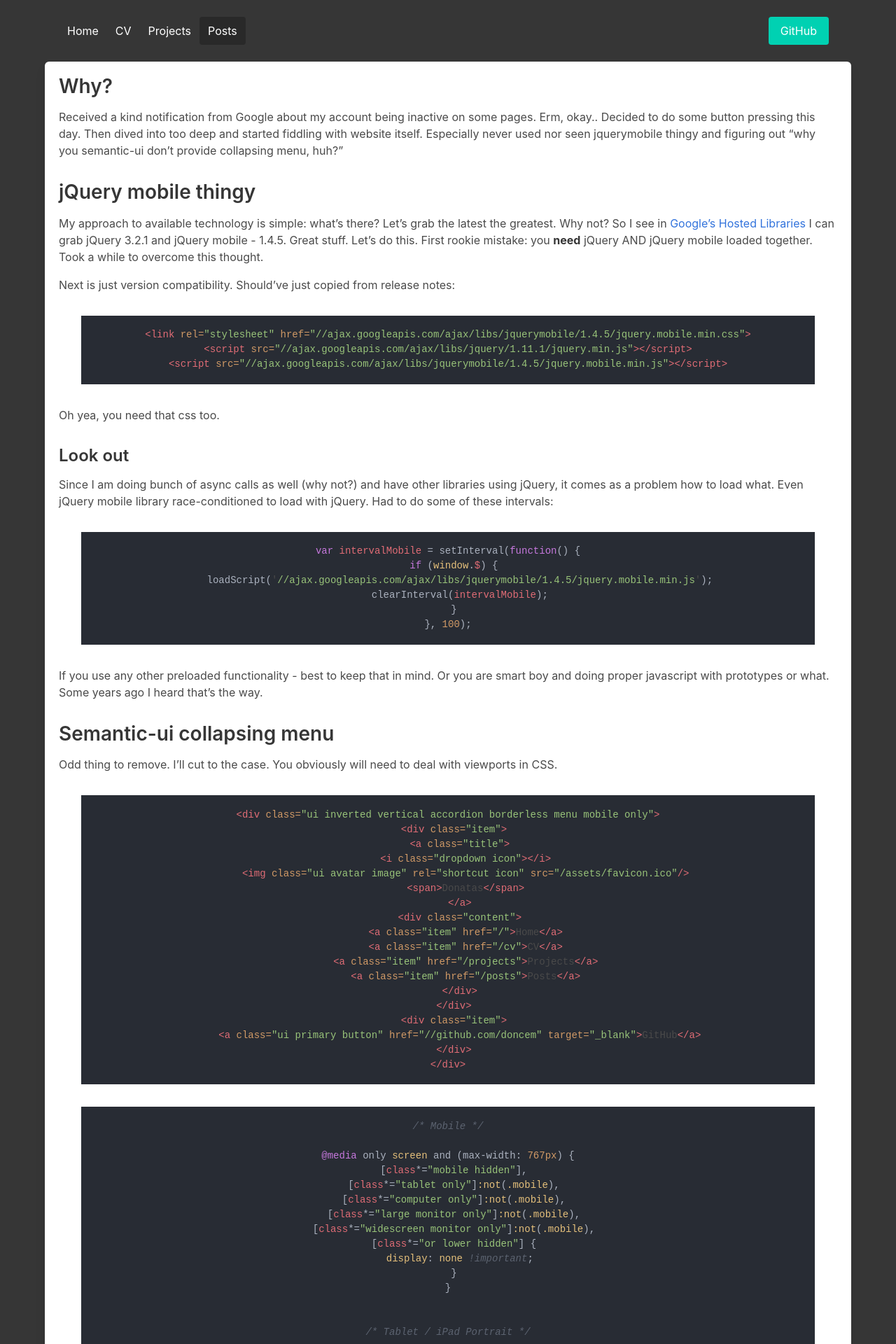
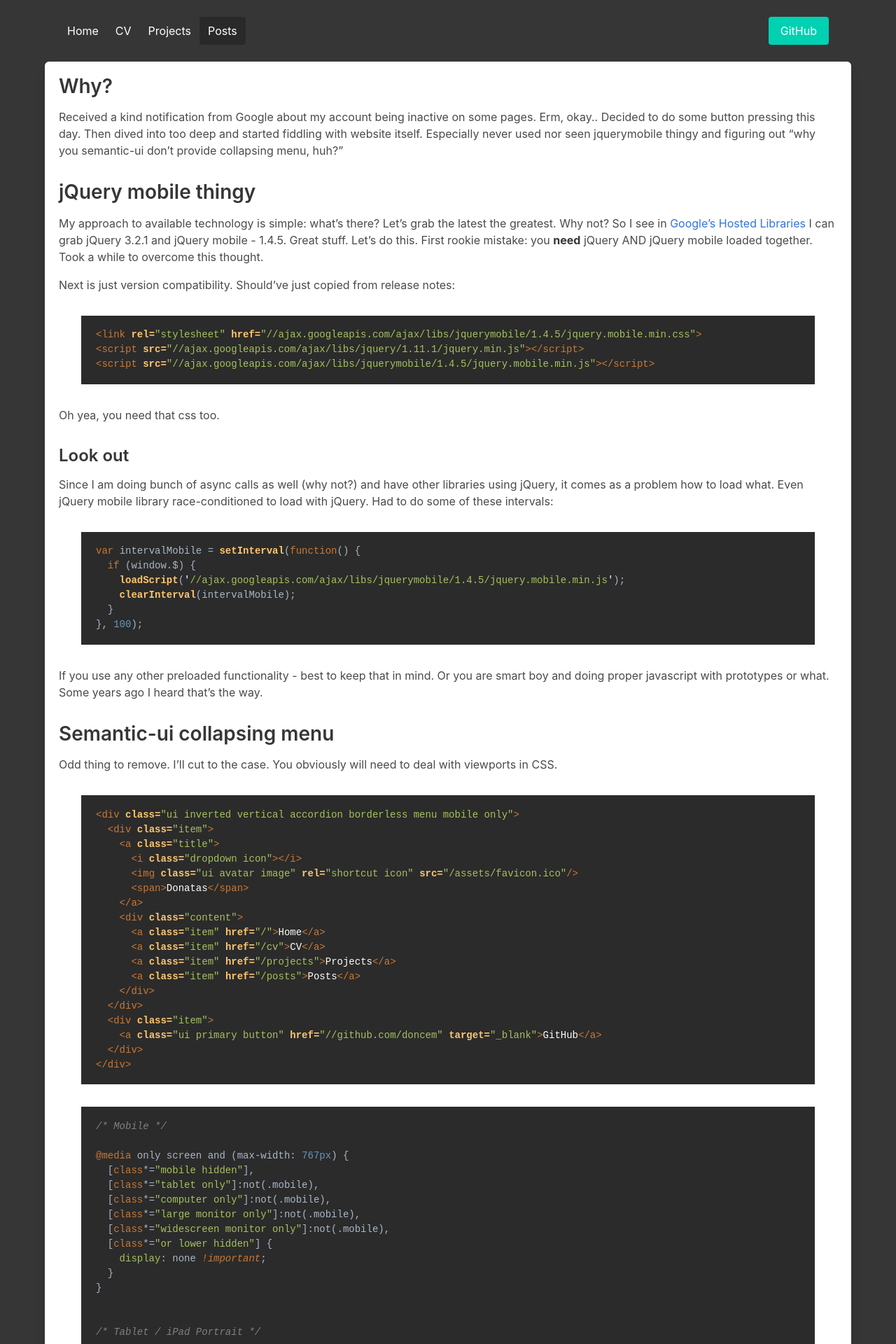
Before and after one commit to doncem/doncem.github.io, a Jekyll site: the page built from _posts/2017-04-16-fruitless-attempts-to-get-frontend-right.md, in a window 1280 px wide. Shown: the top 1920 px of the page at 70% size. Built offline with Jekyll 4.4.1, drawn with Linux system fonts in a browser that asks for light colours; nearby versions of some CDN libraries; a script that is not in the unit is left out.

```diff
--- a/_includes/header.html
+++ b/_includes/header.html
@@ -4,6 +4,7 @@
 <title>{{ site.title }}{% if page.title != null %} - {{ page.title }}{% endif %}</title>
 <link rel="shortcut icon" href="/assets/favicon.ico" />
 <link rel="stylesheet" href="/assets/css/main.css" />
+<link rel="stylesheet" href="/assets/css/pygments-darcula.css" />
 <script type="text/javascript">
 window.loadScript = function(source) {
   var elem = document.createElement('script');
--- /dev/null
+++ b/assets/css/pygments-darcula.css
@@ -0,0 +1,72 @@
+/*! Darcula theme; https://github.com/alem0lars/vim-colorscheme-darcula */
+.highlight, .highlight pre, .highlight table { background: #2b2b2b !important; color: #ffffff !important; }
+.highlight .hll { background-color: #ffffcc !important; }
+.highlight  { background: #2b2b2b !important; color: #a9b7c6 !important; background-color: #2b2b2b !important; }
+.highlight .c { color: #808080 !important; font-style: italic !important; background-color: #2b2b2b !important; } /* Comment */
+.highlight .err { color: #a9b7c6 !important; background-color: #2b2b2b !important; } /* Error */
+.highlight .g { color: #a9b7c6 !important; background-color: #2b2b2b !important; } /* Generic */
+.highlight .k { color: #cc7832 !important; background-color: #2b2b2b !important; } /* Keyword */
+.highlight .l { color: #a9b7c6 !important; background-color: #2b2b2b !important; } /* Literal */
+.highlight .n, .highlight .h { color: #a9b7c6 !important; background-color: #2b2b2b !important; } /* Name */
+.highlight .o { color: #a9b7c6 !important; background-color: #2b2b2b !important; } /* Operator */
+.highlight .x { color: #a9b7c6 !important; background-color: #2b2b2b !important; } /* Other */
+.highlight .p { color: #a9b7c6 !important; background-color: #2b2b2b !important; } /* Punctuation */
+.highlight .cm { color: #808080 !important; font-style: italic !important; background-color: #2b2b2b !important; } /* Comment.Multiline */
+.highlight .cp { color: #cc7832 !important; background-color: #2b2b2b !important; } /* Comment.Preproc */
+.highlight .c1 { color: #808080 !important; font-style: italic !important; background-color: #2b2b2b !important; } /* Comment.Single */
+.highlight .cs { color: #808080 !important; font-style: italic !important; background-color: #2b2b2b !important; } /* Comment.Special */
+.highlight .gd { color: #8c0909 !important; background-color: #2b2b2b !important; } /* Generic.Deleted */
+.highlight .ge { color: #a9b7c6 !important; text-decoration: underline !important; background-color: #2b2b2b !important; } /* Generic.Emph */
+.highlight .gr { color: #a9b7c6 !important; background-color: #2b2b2b !important; } /* Generic.Error */
+.highlight .gh { color: #a9b7c6 !important; font-weight: bold !important; background-color: #2b2b2b !important; } /* Generic.Heading */
+.highlight .gi { color: #a9b7c6 !important; font-weight: bold !important; background-color: #47840d !important; } /* Generic.Inserted */
+.highlight .go { color: #bfbfbf !important; background-color: #313233 !important; } /* Generic.Output */
+.highlight .gp { color: #a9b7c6 !important; background-color: #2b2b2b !important; } /* Generic.Prompt */
+.highlight .gs { color: #a9b7c6 !important; background-color: #2b2b2b !important; } /* Generic.Strong */
+.highlight .gu { color: #a9b7c6 !important; font-weight: bold !important; background-color: #2b2b2b !important; } /* Generic.Subheading */
+.highlight .gt { color: #ffffff !important; background-color: #990000 !important; } /* Generic.Traceback */
+.highlight .kc { color: #cc7832 !important; background-color: #2b2b2b !important; } /* Keyword.Constant */
+.highlight .kd { color: #cc7832 !important; background-color: #2b2b2b !important; } /* Keyword.Declaration */
+.highlight .kn { color: #cc7832 !important; background-color: #2b2b2b !important; } /* Keyword.Namespace */
+.highlight .kp { color: #cc7832 !important; background-color: #2b2b2b !important; } /* Keyword.Pseudo */
+.highlight .kr { color: #cc7832 !important; background-color: #2b2b2b !important; } /* Keyword.Reserved */
+.highlight .kt { color: #a9b7c6 !important; background-color: #2b2b2b !important; } /* Keyword.Type */
+.highlight .ld { color: #a9b7c6 !important; background-color: #2b2b2b !important; } /* Literal.Date */
+.highlight .m { color: #6897bb !important; background-color: #2b2b2b !important; } /* Literal.Number */
+.highlight .s { color: #a5c25c !important; background-color: #2b2b2b !important; } /* Literal.String */
+.highlight .na { color: #ffc66d !important; font-weight: bold !important; background-color: #2b2b2b !important; } /* Name.Attribute */
+.highlight .nb { color: #a9b7c6 !important; background-color: #2b2b2b !important; } /* Name.Builtin */
+.highlight .nc { color: #a9b7c6 !important; background-color: #2b2b2b !important; } /* Name.Class */
+.highlight .no { color: #9876aa !important; font-style: italic !important; background-color: #2b2b2b !important; } /* Name.Constant */
+.highlight .nd { color: #a9b7c6 !important; background-color: #2b2b2b !important; } /* Name.Decorator */
+.highlight .ni { color: #a9b7c6 !important; background-color: #2b2b2b !important; } /* Name.Entity */
+.highlight .ne { color: #a9b7c6 !important; background-color: #2b2b2b !important; } /* Name.Exception */
+.highlight .nf { color: #ffc66d !important; font-weight: bold !important; background-color: #2b2b2b !important; } /* Name.Function */
+.highlight .nl { color: #a5c25c !important; background-color: #2b2b2b !important; } /* Name.Label */
+.highlight .nn { color: #a9b7c6 !important; background-color: #2b2b2b !important; } /* Name.Namespace */
+.highlight .nx { color: #a9b7c6 !important; background-color: #2b2b2b !important; } /* Name.Other */
+.highlight .py { color: #a9b7c6 !important; background-color: #2b2b2b !important; } /* Name.Property */
+.highlight .nt { color: #cc7832 !important; background-color: #2b2b2b !important; } /* Name.Tag */
+.highlight .nv { color: #cc7832 !important; background-color: #2b2b2b !important; } /* Name.Variable */
+.highlight .ow { color: #cc7832 !important; background-color: #2b2b2b !important; } /* Operator.Word */
+.highlight .w { color: #a9b7c6 !important; background-color: #2b2b2b !important; } /* Text.Whitespace */
+.highlight .mf { color: #6897bb !important; background-color: #2b2b2b !important; } /* Literal.Number.Float */
+.highlight .mh { color: #6897bb !important; background-color: #2b2b2b !important; } /* Literal.Number.Hex */
+.highlight .mi { color: #6897bb !important; background-color: #2b2b2b !important; } /* Literal.Number.Integer */
+.highlight .mo { color: #6897bb !important; background-color: #2b2b2b !important; } /* Literal.Number.Oct */
+.highlight .sb { color: #a5c25c !important; background-color: #2b2b2b !important; } /* Literal.String.Backtick */
+.highlight .sc { color: #a5c25c !important; background-color: #2b2b2b !important; } /* Literal.String.Char */
+.highlight .sd { color: #a5c25c !important; background-color: #2b2b2b !important; } /* Literal.String.Doc */
+.highlight .s2 { color: #a5c25c !important; background-color: #2b2b2b !important; } /* Literal.String.Double */
+.highlight .se { color: #a5c25c !important; background-color: #2b2b2b !important; } /* Literal.String.Escape */
+.highlight .sh { color: #a5c25c !important; background-color: #2b2b2b !important; } /* Literal.String.Heredoc */
+.highlight .si { color: #a5c25c !important; background-color: #2b2b2b !important; } /* Literal.String.Interpol */
+.highlight .sx { color: #a5c25c !important; background-color: #2b2b2b !important; } /* Literal.String.Other */
+.highlight .sr { color: #a5c25c !important; background-color: #2b2b2b !important; } /* Literal.String.Regex */
+.highlight .s1 { color: #a5c25c !important; background-color: #2b2b2b !important; } /* Literal.String.Single */
+.highlight .ss { color: #a5c25c !important; background-color: #2b2b2b !important; } /* Literal.String.Symbol */
+.highlight .bp { color: #a9b7c6 !important; background-color: #2b2b2b !important; } /* Name.Builtin.Pseudo */
+.highlight .vc { color: #cc7832 !important; background-color: #2b2b2b !important; } /* Name.Variable.Class */
+.highlight .vg { color: #cc7832 !important; background-color: #2b2b2b !important; } /* Name.Variable.Global */
+.highlight .vi { color: #cc7832 !important; background-color: #2b2b2b !important; } /* Name.Variable.Instance */
+.highlight .il { color: #6897bb !important; background-color: #2b2b2b !important; } /* Literal.Number.Integer.Long */
```
Also changed, not shown: posts.html (+11 -17 lines), assets/css/main.css.
